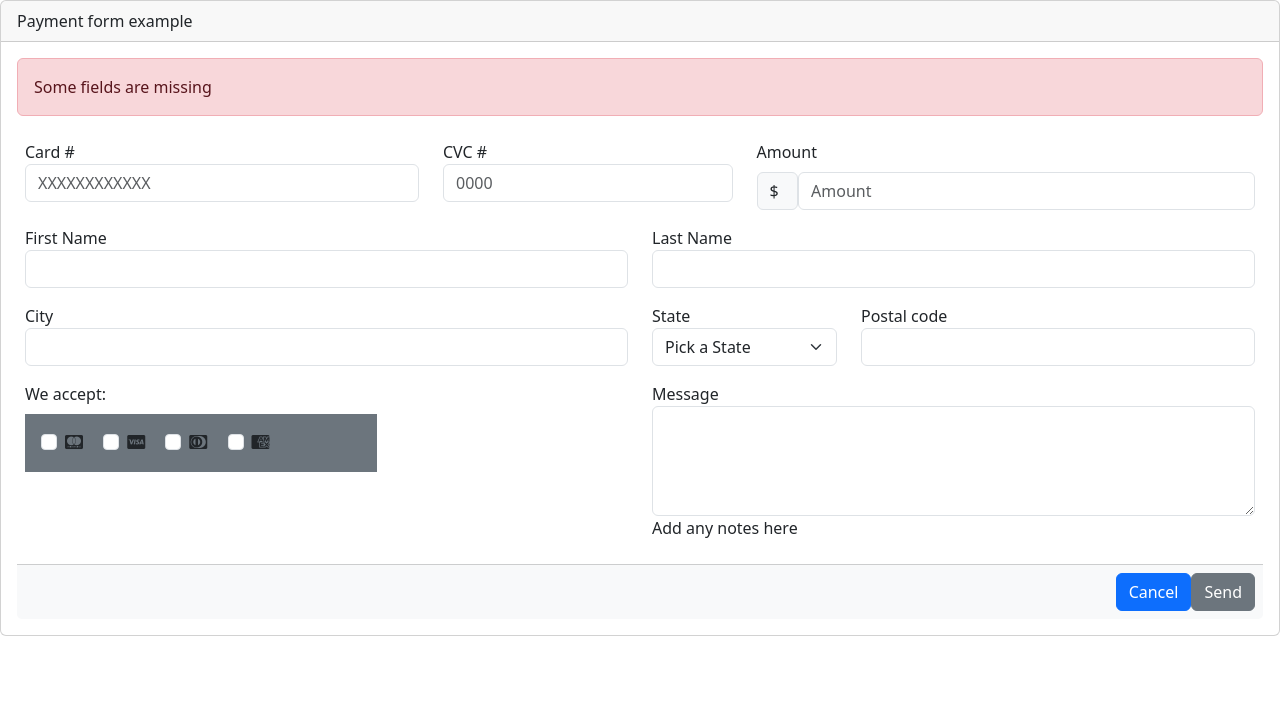
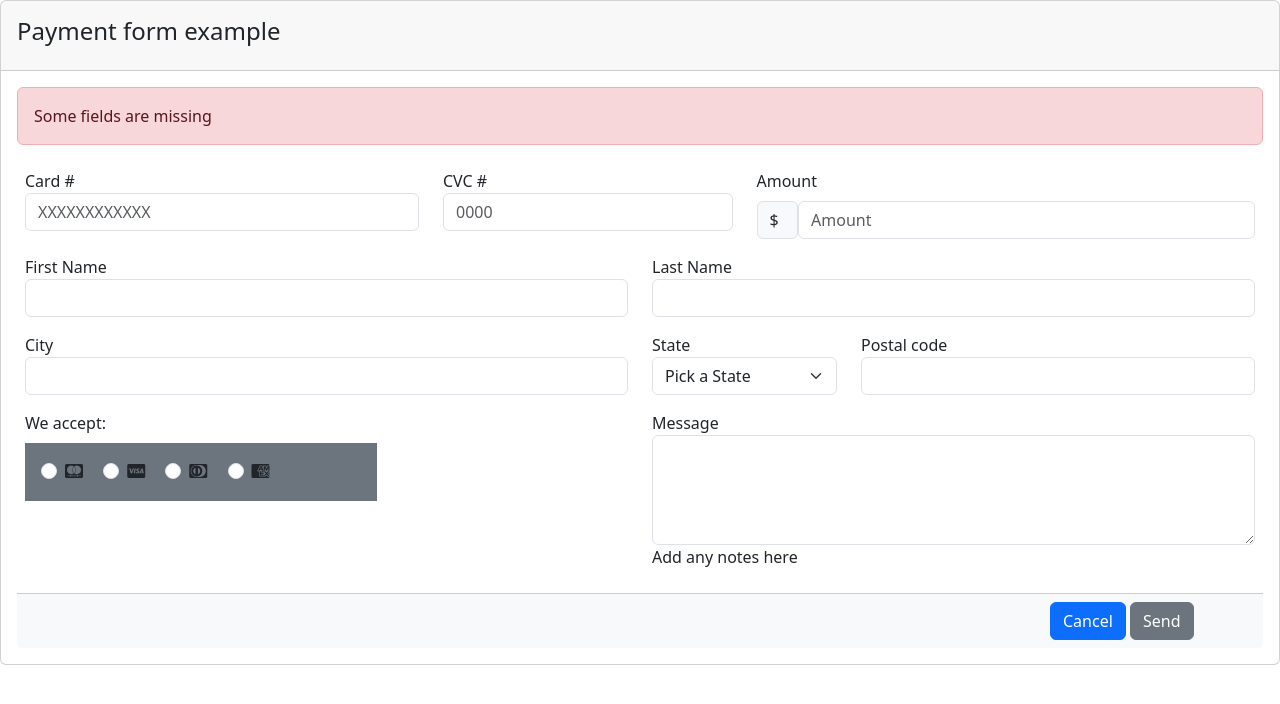
Before and after one commit to 4GeeksAcademy/HTMLFORm-using-bootstrap, a plain HTML site: page index.html in a window 1280 px wide. Drawn offline with nearby package versions, Linux system fonts and the light colour scheme.

Commit message:
better version

```diff
--- a/index.html
+++ b/index.html
@@ -9,8 +9,8 @@
     </head>
     <body>
         <div class="card">
-            <div class="card-header">
-              Payment form example
+            <div class="card-header p-3">
+              <h4>Payment form example</h4>
             </div>
             <div class="card-body">
               <p class="alert alert-danger">Some fields are missing</p>
@@ -66,19 +66,19 @@
                               <label for="icons" class="form-label">We accept:</label><br>
                             <div class="col-7 bg-secondary p-3">
                                 <div class="form-check form-check-inline">
-                                    <input class="form-check-input" type="checkbox" id="inlineCheckbox1" value="option1">
+                                    <input class="form-check-input" type="radio" id="inlineCheckbox1" value="option1">
                                     <label class="form-check-label" for="inlineCheckbox1"><i class="fa-brands fa-cc-mastercard"></i></label>
                                 </div>
                                 <div class="form-check form-check-inline">
-                                    <input class="form-check-input" type="checkbox" id="inlineCheckbox2" value="option2">
+                                    <input class="form-check-input" type="radio" id="inlineCheckbox2" value="option2">
                                     <label class="form-check-label" for="inlineCheckbox2"><i class="fa-brands fa-cc-visa"></i></label>
                                 </div>
                                 <div class="form-check form-check-inline">
-                                    <input class="form-check-input" type="checkbox" id="inlineCheckbox3" value="option3">
+                                    <input class="form-check-input" type="radio" id="inlineCheckbox3" value="option3">
                                     <label class="form-check-label" for="inlineCheckbox3"><i class="fa-brands fa-cc-diners-club"></i></label>
                                 </div>
                                 <div class="form-check form-check-inline">
-                                    <input class="form-check-input" type="checkbox" id="inlineCheckbox4" value="option4">
+                                    <input class="form-check-input" type="radio" id="inlineCheckbox4" value="option4">
                                     <label class="form-check-label" for="inlineCheckbox4"><i class="fa-brands fa-cc-amex"></i></label>
                                 </div>
                             </div>
@@ -91,8 +91,10 @@
                     </div>
 
                     <div class="card-footer col d-flex justify-content-end bg-light p-2 ">
-                        <button type="button" class="btn btn-primary">Cancel</button>
-                        <button type="button" class="btn btn-secondary">Send</button>
+                        <div class="col-2">
+                            <button type="button" class="btn btn-primary">Cancel</button>
+                            <button type="button" class="btn btn-secondary">Send</button>
+                        </div>
                     </div>
                 </form>
             </div>
```
